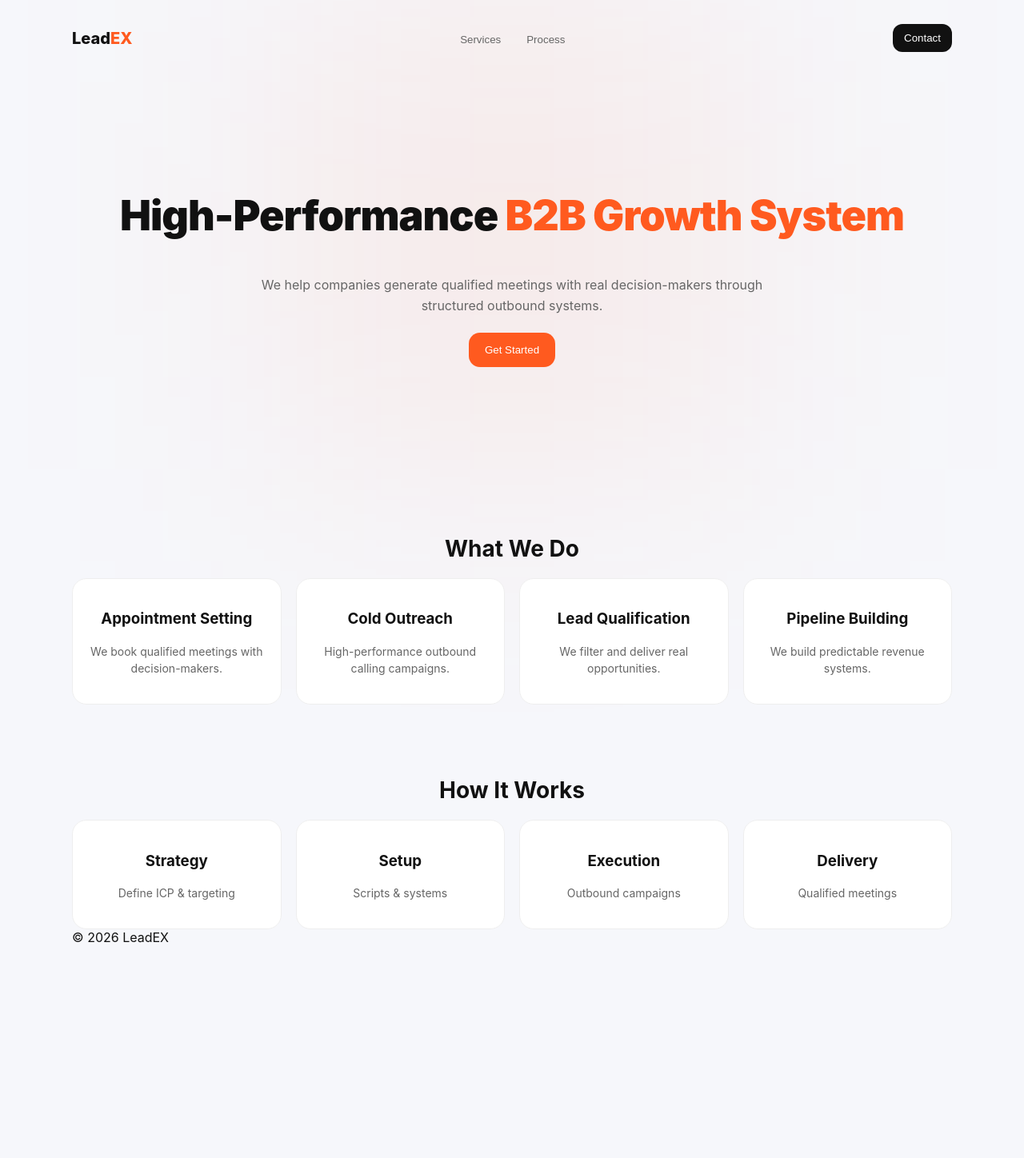
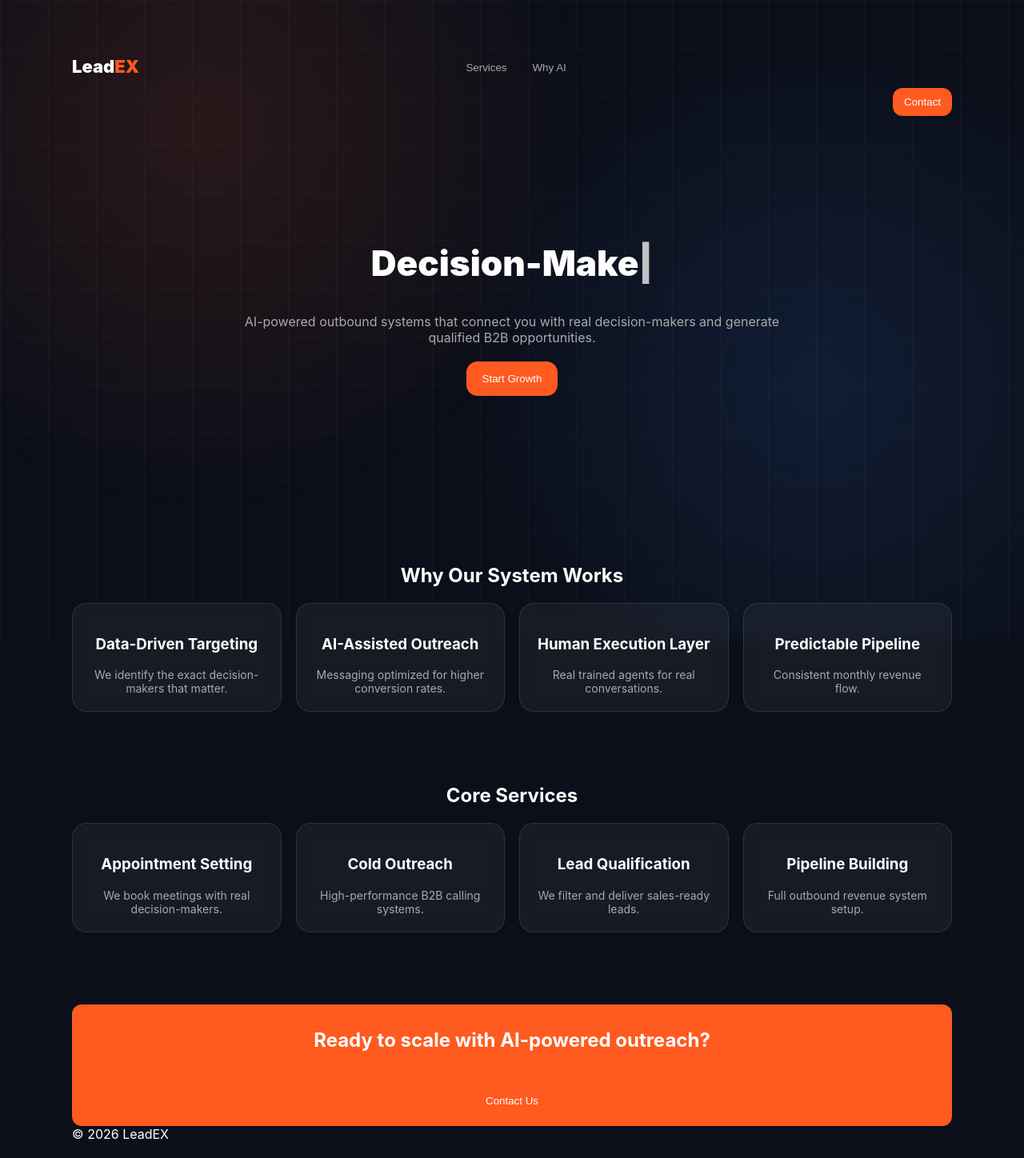
Before and after one commit to youssefamrr0582-debug/leadex-new, a React (Vite) app: page / in a window 1280 px wide. Shown: the whole page at 80% size. Before the commit the page ends 1202 px from the top, so only its background shows below. Built offline with nearby package versions, Linux system fonts and the light colour scheme.

Commit message:
Update App.jsx

```diff
--- a/src/App.jsx
+++ b/src/App.jsx
@@ -2,25 +2,67 @@ import { useState, useEffect } from "react";
 
 export default function App() {
   const [open, setOpen] = useState(false);
+  const [text, setText] = useState("");
+  const [index, setIndex] = useState(0);
+
+  const phrases = [
+    "We Build Predictable Revenue Systems",
+    "AI-Enhanced B2B Outreach Engine",
+    "Decision-Maker Connection System"
+  ];
 
   const scrollTo = (id) => {
     document.getElementById(id)?.scrollIntoView({ behavior: "smooth" });
   };
 
+  // AI-like rotating typing
   useEffect(() => {
-    document.documentElement.style.scrollBehavior = "smooth";
+    let char = 0;
+    let current = phrases[index];
+
+    const type = setInterval(() => {
+      setText(current.slice(0, char));
+      char++;
+
+      if (char > current.length) {
+        clearInterval(type);
+
+        setTimeout(() => {
+          setIndex((prev) => (prev + 1) % phrases.length);
+        }, 1200);
+      }
+    }, 40);
+
+    return () => clearInterval(type);
+  }, [index]);
+
+  // scroll reveal
+  useEffect(() => {
+    const elements = document.querySelectorAll(".reveal");
+
+    const obs = new IntersectionObserver((entries) => {
+      entries.forEach((e) => {
+        if (e.isIntersecting) e.target.classList.add("active");
+      });
+    }, { threshold: 0.15 });
+
+    elements.forEach(el => obs.observe(el));
   }, []);
 
   return (
     <div className="app">
 
+      {/* background */}
+      <div className="bg"></div>
+      <div className="gridGlow"></div>
+
       {/* NAV */}
-      <header className="nav">
+      <header className="nav reveal">
         <div className="logo">Lead<span>EX</span></div>
 
         <div className="links">
           <button onClick={() => scrollTo("services")}>Services</button>
-          <button onClick={() => scrollTo("process")}>Process</button>
+          <button onClick={() => scrollTo("ai")}>Why AI</button>
         </div>
 
         <button className="cta" onClick={() => setOpen(true)}>
@@ -29,33 +71,33 @@ export default function App() {
       </header>
 
       {/* HERO */}
-      <section className="hero">
-        <div className="glow"></div>
+      <section className="hero reveal">
 
-        <h1 className="fadeIn">
-          High-Performance <span>B2B Growth System</span>
+        <h1 className="heroText">
+          {text}<span className="cursor">|</span>
         </h1>
 
-        <p className="fadeIn delay1">
-          We help companies generate qualified meetings with real decision-makers through structured outbound systems.
+        <p>
+          AI-powered outbound systems that connect you with real decision-makers and generate qualified B2B opportunities.
         </p>
 
-        <button className="primary fadeIn delay2" onClick={() => setOpen(true)}>
-          Get Started
+        <button className="primary" onClick={() => setOpen(true)}>
+          Start Growth
         </button>
       </section>
 
-      {/* SERVICES */}
-      <section id="services" className="section">
-        <h2>What We Do</h2>
+      {/* AI SECTION */}
+      <section id="ai" className="section reveal">
+
+        <h2>Why Our System Works</h2>
 
         <div className="grid">
           {[
-            ["Appointment Setting", "We book qualified meetings with decision-makers."],
-            ["Cold Outreach", "High-performance outbound calling campaigns."],
-            ["Lead Qualification", "We filter and deliver real opportunities."],
-            ["Pipeline Building", "We build predictable revenue systems."]
-          ].map((s, i) => (
+            ["Data-Driven Targeting","We identify the exact decision-makers that matter."],
+            ["AI-Assisted Outreach","Messaging optimized for higher conversion rates."],
+            ["Human Execution Layer","Real trained agents for real conversations."],
+            ["Predictable Pipeline","Consistent monthly revenue flow."]
+          ].map((s,i)=>(
             <div key={i} className="card">
               <h3>{s[0]}</h3>
               <p>{s[1]}</p>
@@ -64,48 +106,58 @@ export default function App() {
         </div>
       </section>
 
-      {/* PROCESS */}
-      <section id="process" className="section">
-        <h2>How It Works</h2>
+      {/* SERVICES */}
+      <section id="services" className="section reveal">
+
+        <h2>Core Services</h2>
 
         <div className="grid">
           {[
-            ["Strategy", "Define ICP & targeting"],
-            ["Setup", "Scripts & systems"],
-            ["Execution", "Outbound campaigns"],
-            ["Delivery", "Qualified meetings"]
-          ].map((p, i) => (
+            ["Appointment Setting","We book meetings with real decision-makers."],
+            ["Cold Outreach","High-performance B2B calling systems."],
+            ["Lead Qualification","We filter and deliver sales-ready leads."],
+            ["Pipeline Building","Full outbound revenue system setup."]
+          ].map((s,i)=>(
             <div key={i} className="card">
-              <h3>{p[0]}</h3>
-              <p>{p[1]}</p>
+              <h3>{s[0]}</h3>
+              <p>{s[1]}</p>
             </div>
           ))}
         </div>
       </section>
 
-      <footer>© {new Date().getFullYear()} LeadEX</footer>
+      {/* CTA */}
+      <section className="cta reveal">
+        <h2>Ready to scale with AI-powered outreach?</h2>
+        <button className="primary" onClick={() => setOpen(true)}>
+          Contact Us
+        </button>
+      </section>
 
-      {/* CONTACT MODAL */}
+      {/* FOOTER */}
+      <footer className="reveal">
+        © {new Date().getFullYear()} LeadEX
+      </footer>
+
+      {/* CONTACT */}
       {open && (
         <div className="modal">
-          <div className="box">
+          <div className="box reveal">
 
-            <h2>Let’s Talk</h2>
-            <p>We reply within 1 hour</p>
+            <h2>Contact LeadEX</h2>
 
             <form action="https://formsubmit.co/info@lea-dex.com" method="POST">
 
               <input type="text" name="name" placeholder="Name" required />
               <input type="email" name="email" placeholder="Email" required />
 
-              <select name="type" required>
-                <option value="">Inquiry Type</option>
-                <option value="lead">New Client</option>
-                <option value="business">Business</option>
-                <option value="collab">Collaboration</option>
+              <select name="type">
+                <option>New Client</option>
+                <option>Business Inquiry</option>
+                <option>Collaboration</option>
               </select>
 
-              <textarea name="message" placeholder="Tell us about your needs..." required />
+              <textarea name="message" placeholder="Tell us about your business..." />
 
               <button type="submit">Send</button>
             </form>
@@ -122,9 +174,9 @@ export default function App() {
       <style>{`
         body {
           margin:0;
-          font-family: Inter, Arial;
-          background:#f6f7fb;
-          color:#111;
+          font-family: Inter;
+          background:#0b0f19;
+          color:white;
         }
 
         .app {
@@ -133,37 +185,52 @@ export default function App() {
           padding:20px;
         }
 
+        /* BACKGROUND AI STYLE */
+        .bg {
+          position:fixed;
+          inset:0;
+          background: radial-gradient(circle at 20% 20%, #ff5a1f20, transparent 40%),
+                      radial-gradient(circle at 80% 60%, #3b82f620, transparent 40%);
+          z-index:-2;
+        }
+
+        .gridGlow {
+          position:fixed;
+          inset:0;
+          background-image: linear-gradient(rgba(255,255,255,0.03) 1px, transparent 1px),
+                            linear-gradient(90deg, rgba(255,255,255,0.03) 1px, transparent 1px);
+          background-size:60px 60px;
+          z-index:-1;
+        }
+
         /* NAV */
         .nav {
           display:flex;
           justify-content:space-between;
           align-items:center;
-          padding:10px 0;
         }
 
         .logo {
-          font-weight:800;
-          font-size:20px;
+          font-weight:900;
+          font-size:22px;
         }
 
-        .logo span {
-          color:#ff5a1f;
-        }
+        .logo span { color:#ff5a1f; }
 
         .links button {
           background:none;
           border:none;
+          color:#aaa;
           margin:0 10px;
-          color:#666;
           cursor:pointer;
         }
 
         .cta {
-          background:#111;
-          color:white;
+          background:#ff5a1f;
           border:none;
           padding:10px 14px;
           border-radius:12px;
+          color:white;
           cursor:pointer;
         }
 
@@ -171,109 +238,91 @@ export default function App() {
         .hero {
           text-align:center;
           padding:120px 20px;
-          position:relative;
         }
 
-        .hero h1 {
-          font-size:52px;
+        .heroText {
+          font-size:44px;
           font-weight:900;
-          letter-spacing:-1px;
         }
 
-        .hero span {
-          color:#ff5a1f;
+        .cursor {
+          animation:blink 1s infinite;
         }
 
-        .hero p {
-          max-width:650px;
-          margin:20px auto;
-          color:#666;
-          line-height:1.6;
+        @keyframes blink {
+          50% { opacity:0; }
+        }
+
+        p {
+          color:#aaa;
+          max-width:700px;
+          margin:auto;
         }
 
         .primary {
+          margin-top:20px;
           background:#ff5a1f;
-          color:white;
           border:none;
           padding:14px 20px;
           border-radius:14px;
+          color:white;
           cursor:pointer;
-          transition:0.3s;
         }
 
-        .primary:hover {
-          transform:translateY(-3px);
-        }
-
-        /* GLOW */
-        .glow {
-          position:absolute;
-          width:600px;
-          height:600px;
-          background:rgba(255,90,31,0.08);
-          filter:blur(140px);
-          top:50%;
-          left:50%;
-          transform:translate(-50%,-50%);
-          z-index:-1;
-          animation: float 8s ease-in-out infinite;
-        }
-
-        @keyframes float {
-          0%,100% { transform:translate(-50%,-50%) }
-          50% { transform:translate(-50%,-60%) }
-        }
-
-        /* SECTION */
-        .section {
+        /* SECTIONS */
+        .section, .cta {
           margin-top:90px;
           text-align:center;
         }
 
-        h2 {
-          font-size:28px;
-          margin-bottom:20px;
-        }
-
-        /* GRID */
         .grid {
           display:grid;
           grid-template-columns:repeat(auto-fit,minmax(260px,1fr));
           gap:18px;
+          margin-top:20px;
         }
 
+        /* GLASS CARDS */
         .card {
-          background:white;
+          background:rgba(255,255,255,0.05);
+          backdrop-filter: blur(10px);
+          border:1px solid rgba(255,255,255,0.1);
           padding:20px;
           border-radius:18px;
-          border:1px solid #eee;
           transition:0.3s;
         }
 
         .card:hover {
-          transform:translateY(-8px);
+          transform:translateY(-10px) scale(1.02);
           border-color:#ff5a1f;
-          box-shadow:0 20px 50px rgba(0,0,0,0.06);
         }
 
-        .card p {
-          color:#666;
-          font-size:14px;
-          line-height:1.5;
+        .card p { color:#aaa; font-size:14px; }
+
+        /* REVEAL */
+        .reveal {
+          opacity:0;
+          transform:translateY(40px);
+          transition:0.9s ease;
+        }
+
+        .reveal.active {
+          opacity:1;
+          transform:translateY(0);
         }
 
         /* MODAL */
         .modal {
           position:fixed;
           inset:0;
-          background:rgba(0,0,0,0.6);
+          background:rgba(0,0,0,0.7);
           display:flex;
           justify-content:center;
           align-items:center;
         }
 
         .box {
-          background:white;
+          background:#111827;
           padding:25px;
           border-radius:18px;
           width:360px;
@@ -283,52 +332,35 @@ export default function App() {
           width:100%;
           margin:8px 0;
           padding:10px;
-          border:1px solid #ddd;
           border-radius:10px;
+          border:none;
+          background:#1f2937;
+          color:white;
         }
 
         button[type="submit"] {
           width:100%;
           background:#ff5a1f;
-          color:white;
           border:none;
           padding:12px;
           border-radius:10px;
-          cursor:pointer;
+          color:white;
         }
 
         .close {
           margin-top:10px;
           width:100%;
           padding:10px;
+          background:#222;
           border:none;
+          color:white;
           border-radius:10px;
-          background:#eee;
-          cursor:pointer;
-        }
-
-        /* ANIMATION */
-        .fadeIn {
-          opacity:0;
-          transform:translateY(20px);
-          animation:fadeIn 0.8s forwards;
-        }
-
-        .delay1 { animation-delay:0.2s; }
-        .delay2 { animation-delay:0.4s; }
-
-        @keyframes fadeIn {
-          to {
-            opacity:1;
-            transform:translateY(0);
-          }
         }
 
         /* MOBILE */
         @media(max-width:768px){
-          .hero h1 { font-size:34px; }
+          .heroText { font-size:26px; }
           .links { display:none; }
-          .hero { padding:90px 15px; }
         }
       `}</style>
     </div>
```
